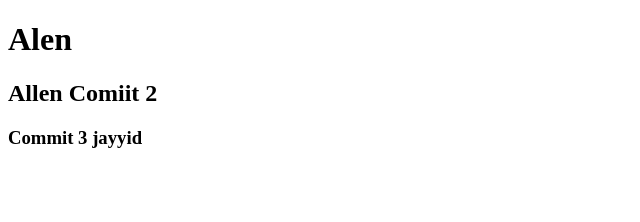
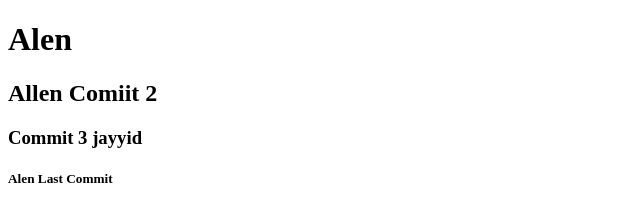
Before and after one commit to Jayyiddd/web-lms, a plain HTML site: page index.html in a window 1280 px wide. Shown: the whole page, without its empty margins (0-640 px from the left). Drawn offline with Linux system fonts and the light colour scheme.

Commit message:
Last Commit

```diff
--- a/index.html
+++ b/index.html
@@ -11,6 +11,7 @@
     <h1>Alen</h1>
     <h2>Allen Comiit 2</h2>
     <h3>Commit 3 jayyid</h3>
+    <h5>Alen Last Commit</h5>
 </body>
 
 </html>
```
